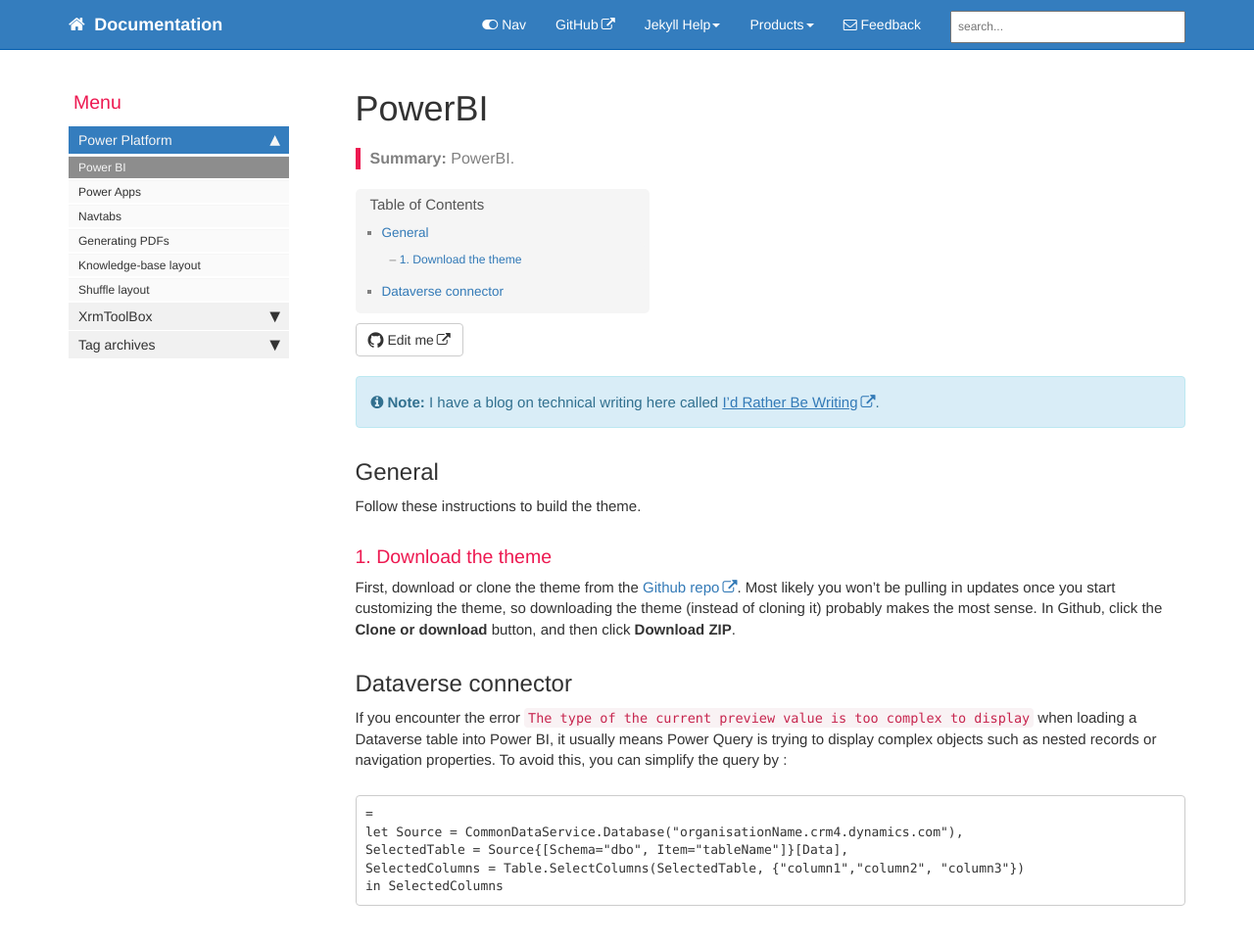
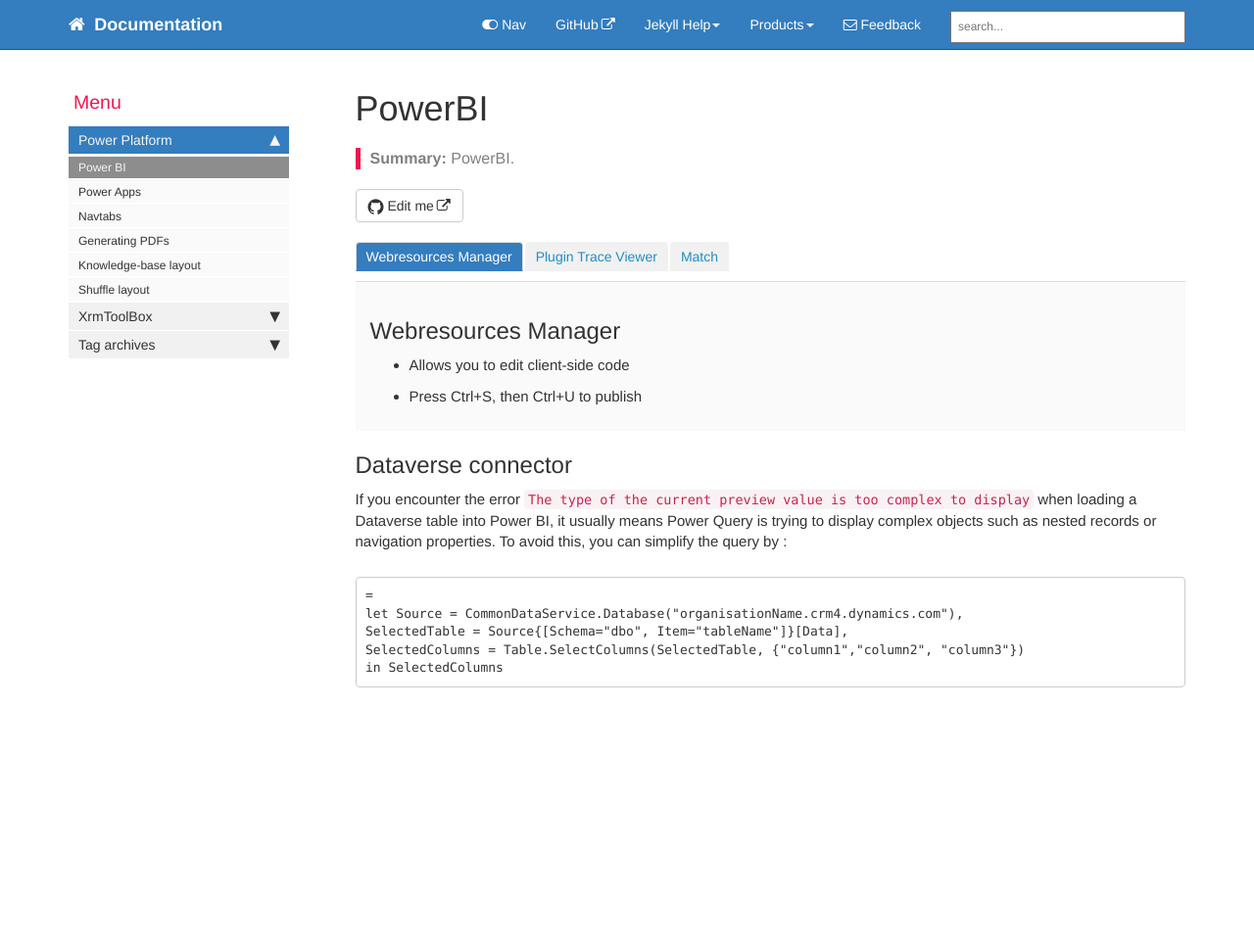
Before and after one commit to gedeontofidji/Documentation, a Jekyll site: the page built from index.md, in a window 1280 px wide and 970 px high. Shown: the top 964 px of the window at 98% size. Built offline with Jekyll 4.4.1, drawn with Linux system fonts in a browser that asks for light colours; comment, search, counter and statistics services are not loaded.

Commit message:
Update index.md

```diff
--- a/index.md
+++ b/index.md
@@ -3,18 +3,37 @@ title: "PowerBI"
 keywords: dataverse
 sidebar: mydoc_sidebar
 permalink: index.html
+toc: false
 summary: PowerBI.
 ---
 
-{% include note.html content="I have a blog on technical writing here called <a alt='technical writing blog' href='http://idratherbewriting.com'>I'd Rather Be Writing</a>." %}
+<ul id="profileTabs" class="nav nav-tabs">
+    <li class="active"><a class="noCrossRef" href="#webresources-manager" data-toggle="tab">Webresources Manager</a></li>
+    <li><a class="noCrossRef" href="#plugin-trace-viewer" data-toggle="tab">Plugin Trace Viewer</a></li>
+    <li><a class="noCrossRef" href="#match" data-toggle="tab">Match</a></li>
+</ul>
+  <div class="tab-content">
+<div role="tabpanel" class="tab-pane active" id="webresources-manager" markdown="1">
+## Webresources Manager
 
-## General
+* Allows you to edit client-side code
+* Press Ctrl+S, then Ctrl+U to publish
+</div>
 
-Follow these instructions to build the theme.
+<div role="tabpanel" class="tab-pane" id="plugin-trace-viewer">
+    <h2>Plugin Trace Viewer</h2>
+    <ul>
+      <li>Allows you to debug/view all server-side code executions</li>
+    </ul>
+</div>
 
-### 1. Download the theme
+<div role="tabpanel" class="tab-pane" id="match">
+    <h2>Match</h2>
+    <p>Vel vehicula libero mauris a enim. Sed placerat est ac lectus vestibulum tempor. Quisque ut condimentum massa. Proin venenatis leo id urna cursus blandit. Vivamus sit amet hendrerit metus.</p>
+</div>
+</div>
 
-First, download or clone the theme from the [Github repo](https://github.com/tomjoht/documentation-theme-jekyll). Most likely you won't be pulling in updates once you start customizing the theme, so downloading the theme (instead of cloning it) probably makes the most sense. In Github, click the **Clone or download** button, and then click **Download ZIP**.
+{% include links.html %}
 
 ## Dataverse connector
 If you encounter the error `The type of the current preview value is too complex to display` when loading a Dataverse table into Power BI, it usually means Power Query is trying to display complex objects such as nested records or navigation properties. To avoid this, you can simplify the query by :
```
